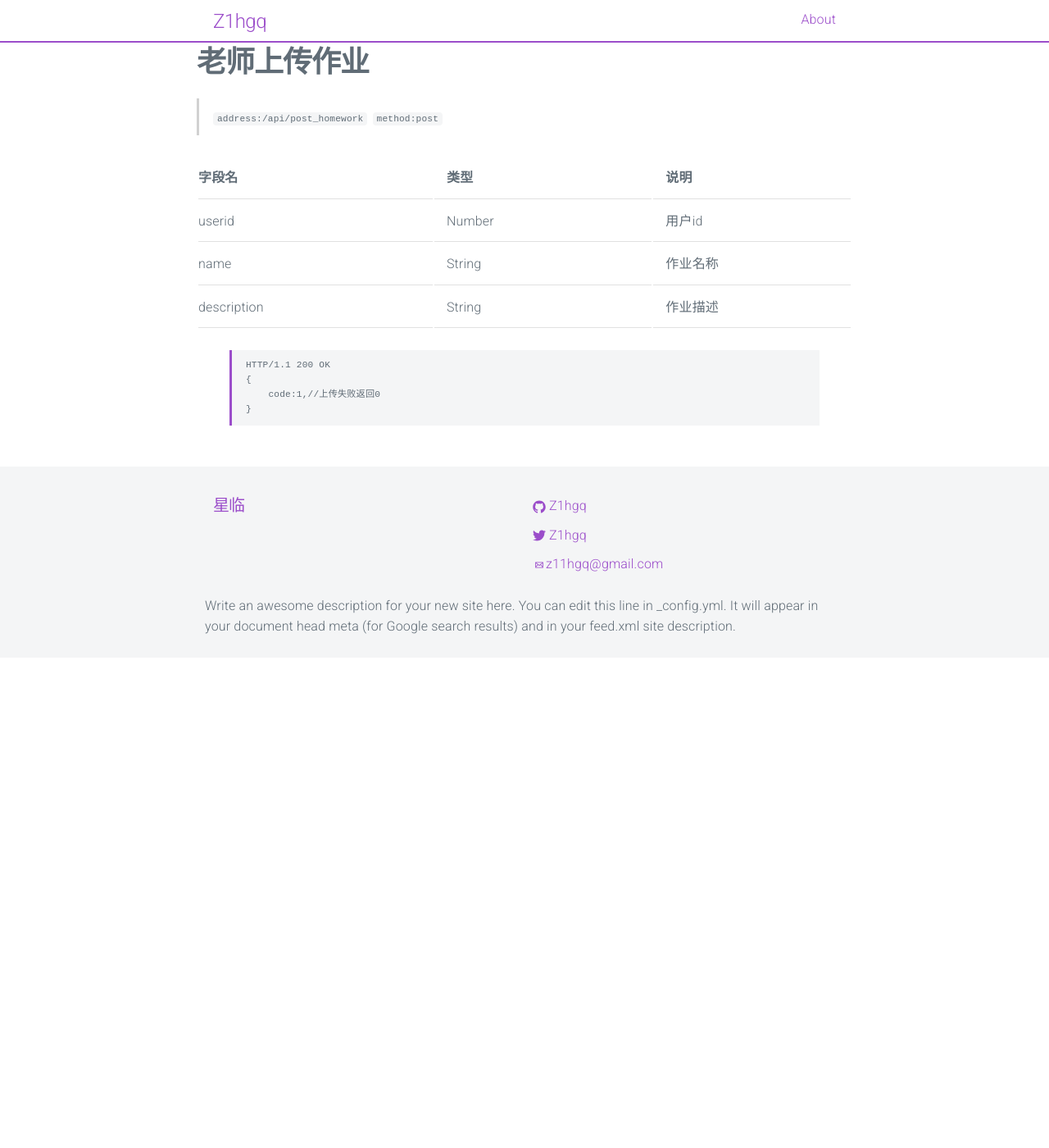
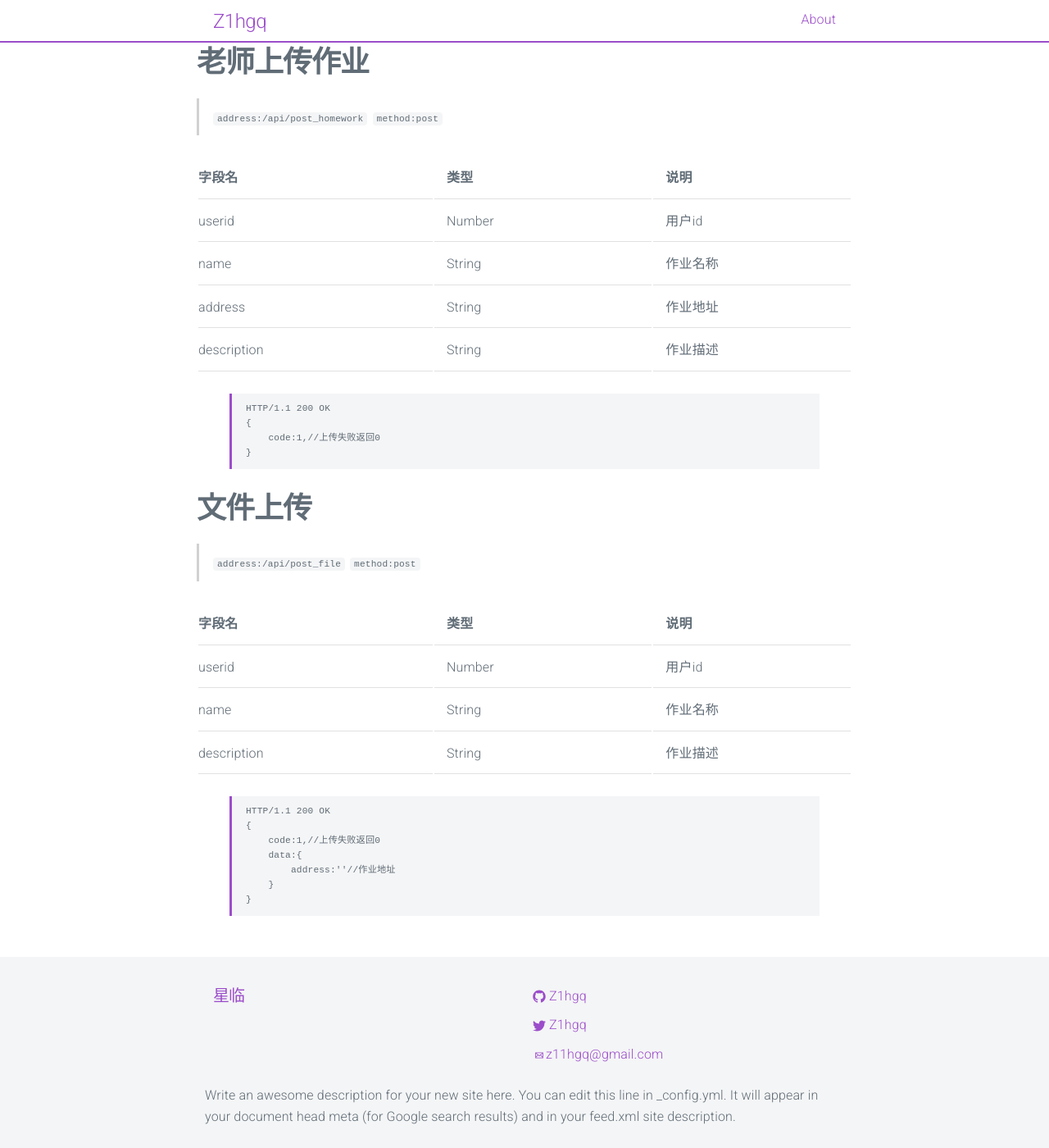
Before and after one commit to Z1hgq/Z1hgq.github.io, a Jekyll site: the page built from _posts/2019-03-13-Student-homework-evalution-system-api.md, in a window 1280 px wide and 1400 px high, scrolled down 3093 px. Shown: the whole window at 82% size. Built offline with Jekyll 4.4.1, drawn with Linux system fonts in a browser that asks for light colours; before the commit the page ends 3895 px from its top, so only the background shows below that.

Commit message:
file upload api

```diff
--- a/_posts/2019-03-13-Student-homework-evalution-system-api.md
+++ b/_posts/2019-03-13-Student-homework-evalution-system-api.md
@@ -142,6 +142,7 @@ HTTP/1.1 200 OK
 | --- | --- | --- |
 | userid | Number | 用户id |
 | name | String | 作业名称 |
+| address | String | 作业地址 |
 | description | String | 作业描述 |
 
 {% highlight ruby %}
@@ -150,3 +151,23 @@ HTTP/1.1 200 OK
     code:1,//上传失败返回0
 }
 {% endhighlight %}
+
+### **文件上传**
+> `address:/api/post_file`
+> `method:post`
+
+| 字段名 | 类型 | 说明 |
+| --- | --- | --- |
+| userid | Number | 用户id |
+| name | String | 作业名称 |
+| description | String | 作业描述 |
+
+{% highlight ruby %}
+HTTP/1.1 200 OK
+{
+    code:1,//上传失败返回0
+    data:{
+        address:''//作业地址
+    }
+}
+{% endhighlight %}
```
